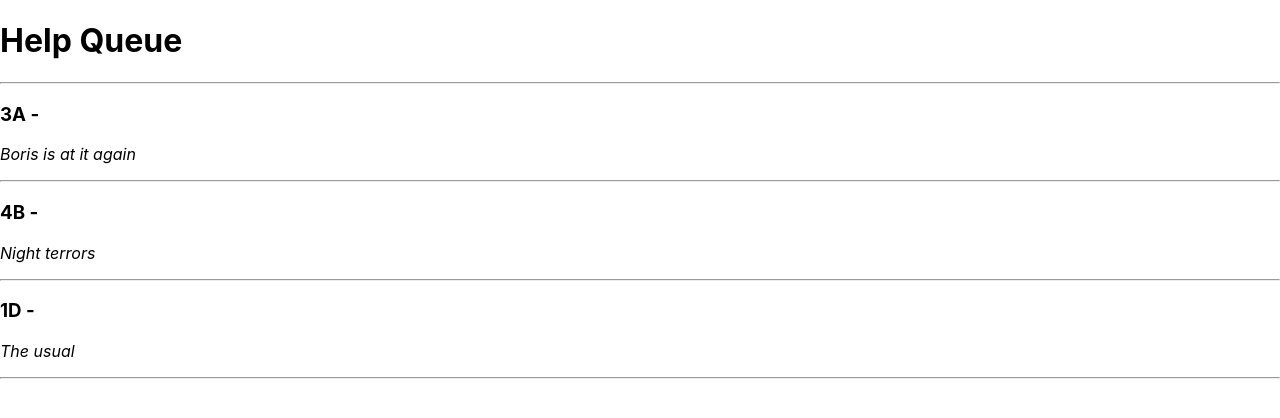
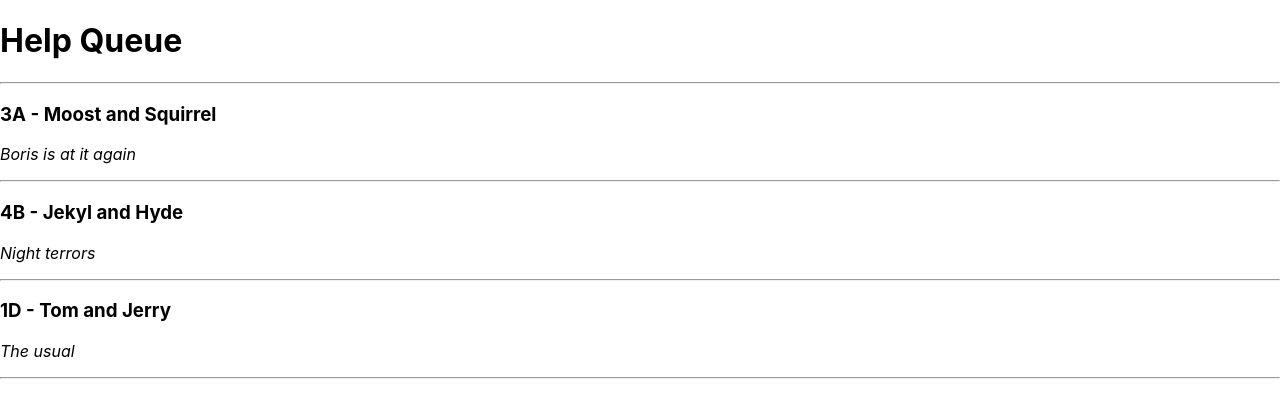
Before and after one commit to mtaylorpdx/help-queue, a React (Create React App) app: page / in a window 1280 px wide. Shown: the top 418 px of the page. Built offline with nearby package versions, Linux system fonts and the light colour scheme.

Commit message:
follow along

```diff
--- a/src/components/Ticket.js
+++ b/src/components/Ticket.js
@@ -4,7 +4,7 @@ import PropTypes from "prop-types";
 function Ticket(props){
   return (
     <React.Fragment>
-      <h3>{props.location} - {props.name}</h3>
+      <h3>{props.location} - {props.names}</h3>
       <p><em>{props.issue}</em></p>
       <hr/>
     </React.Fragment>
```
